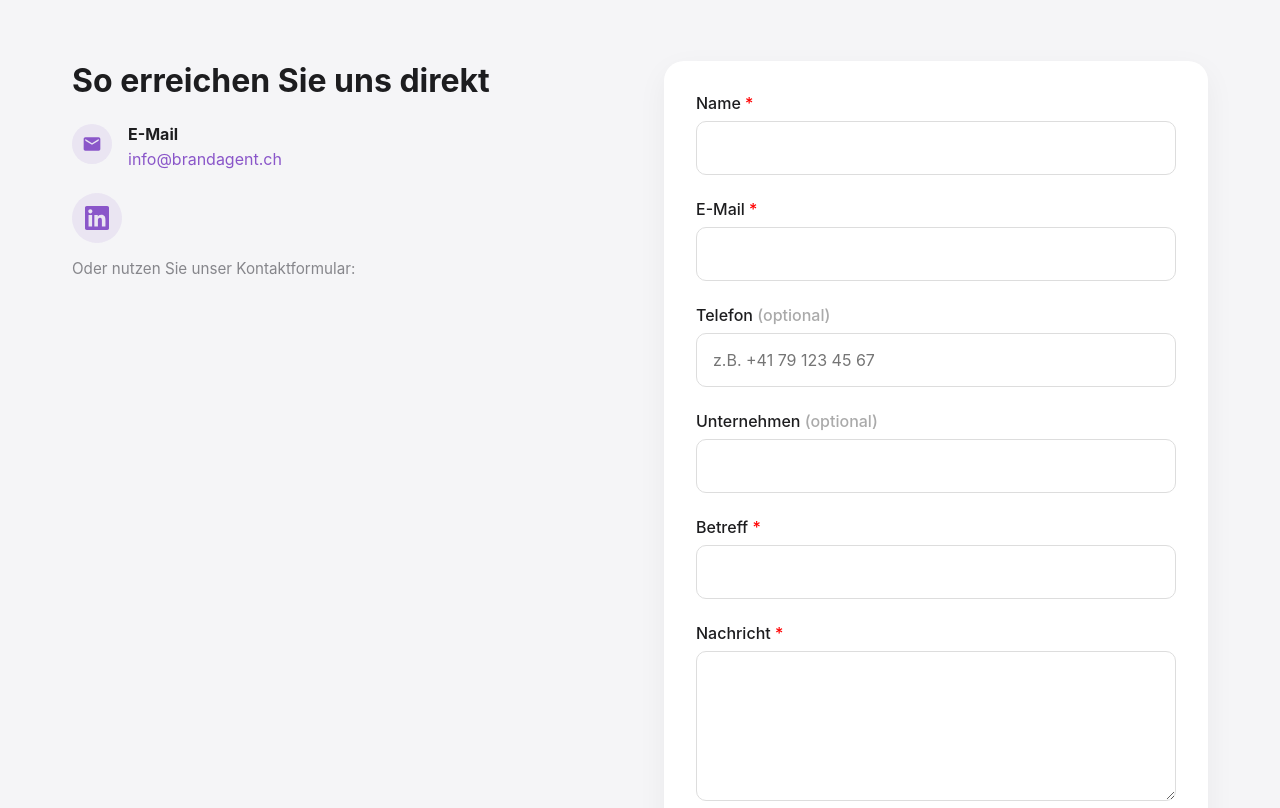
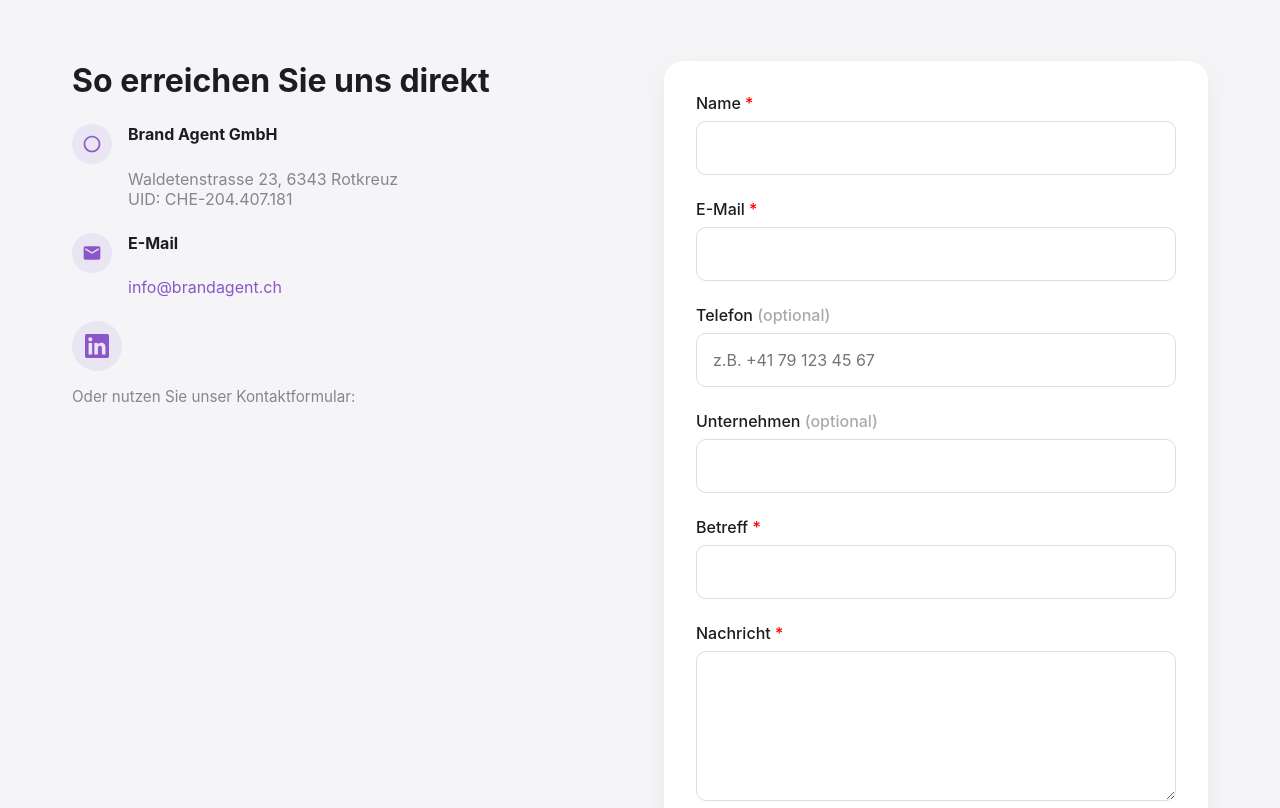
Before and after one commit to salvatorere/salvatorere.github.io, a website: page kontakt.html in a window 1280 px wide. Shown: the part 1080-1888 px from the top of the page. Drawn offline with Linux system fonts and the light colour scheme.

Commit message:
Add files via upload

```diff
--- a/kontakt.html
+++ b/kontakt.html
@@ -711,11 +711,25 @@
                     <div class="contact-item">
                         <div class="contact-icon">
                             <svg width="20" height="20" viewBox="0 0 24 24" fill="none" xmlns="http://www.w3.org/2000/svg">
+                                <path d="M12 2C6.48 2 2 6.48 2 12s4.48 10 10 10 10-4.48 10-10S17.52 2 12 2zm0 18c-4.41 0-8-3.59-8-8s3.59-8 8-8 8 3.59 8 8-3.59 8-8 8z" fill="var(--primary-color)"/>
+                            </svg>
+                        </div>
+                        <div class="contact-text">
+                            <strong>Brand Agent GmbH</strong><br>
+                            Waldetenstrasse 23, 6343 Rotkreuz<br>
+                            UID: CHE-204.407.181
+                        </div>
+                    </div>
+                </div>
+                <div class="contact-details" style="margin-bottom: 1rem;">
+                    <div class="contact-item">
+                        <div class="contact-icon">
+                            <svg width="20" height="20" viewBox="0 0 24 24" fill="none" xmlns="http://www.w3.org/2000/svg">
                                 <path d="M20 4H4c-1.1 0-1.99.9-1.99 2L2 18c0 1.1.9 2 2 2h16c1.1 0 2-.9 2-2V6c0-1.1-.9-2-2-2zm0 4l-8 5-8-5V6l8 5 8-5v2z" fill="var(--primary-color)"/>
                             </svg>
                         </div>
                         <div class="contact-text">
-                            <strong>E-Mail</strong>
+                            <strong>E-Mail</strong><br>
                             <a href="mailto:info@brandagent.ch" style="color: var(--primary-color); text-decoration: none;">info@brandagent.ch</a>
                         </div>
                     </div>
@@ -813,9 +827,10 @@
             <div>
                 <h3 class="footer-title">Kontakt</h3>
                 <div class="footer-links">
+                    <a>Brand Agent GmbH</a>
+                    <a>Waldetenstrasse 23, 6343 Rotkreuz</a>
+                    <a>UID: CHE-204.407.181</a>
                     <a href="mailto:info@brandagent.ch">info@brandagent.ch</a>
-                    <a href="#">Waldetenstrasse 23, 6343 Rotkreuz</a>
-                    <a href="#">UID: CHE-204.407.181</a>
                 </div>
             </div>
 
```
Also changed, not shown: agents.html (+2 -1 lines), brands.html (+2 -1 lines), index.html (+2 -1 lines).
